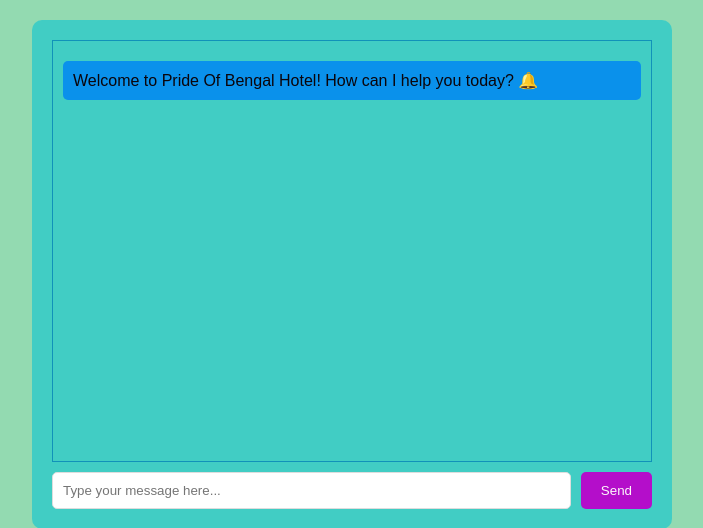
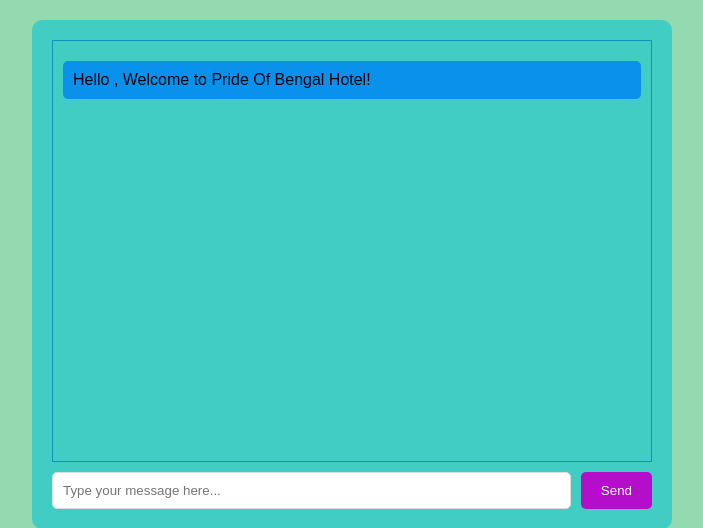
Before and after one commit to Arijeet9876/Hotel-Chatbot, a Flask app: page / in a window 1280 px wide. Shown: the part 176-704 px from the top of the page, without its empty margins (288-991 px from the left). Run offline with Flask 3, Linux system fonts and the light colour scheme.

Commit message:
updating domain.yml and index.yml

```diff
--- a/domain.yml
+++ b/domain.yml
@@ -61,7 +61,7 @@ slots:
 
 responses:
   utter_greet:
-    - text: "Welcome to Pride Of Bengal Hotel! How can I assist you with your booking today?"
+    - text: "How can I assist you with your booking today?"
 
   utter_ask_name:
     - text: "May I have your name please?"
--- a/templates/index.html
+++ b/templates/index.html
@@ -74,7 +74,7 @@
     <div class="chat-container">
         <div class="messages" id="messages">
             <div class="message bot-message">
-                Welcome to Pride Of Bengal Hotel! How can I help you today? 🔔
+                Hello , Welcome to Pride Of Bengal Hotel!
             </div>
         </div>
 
```
